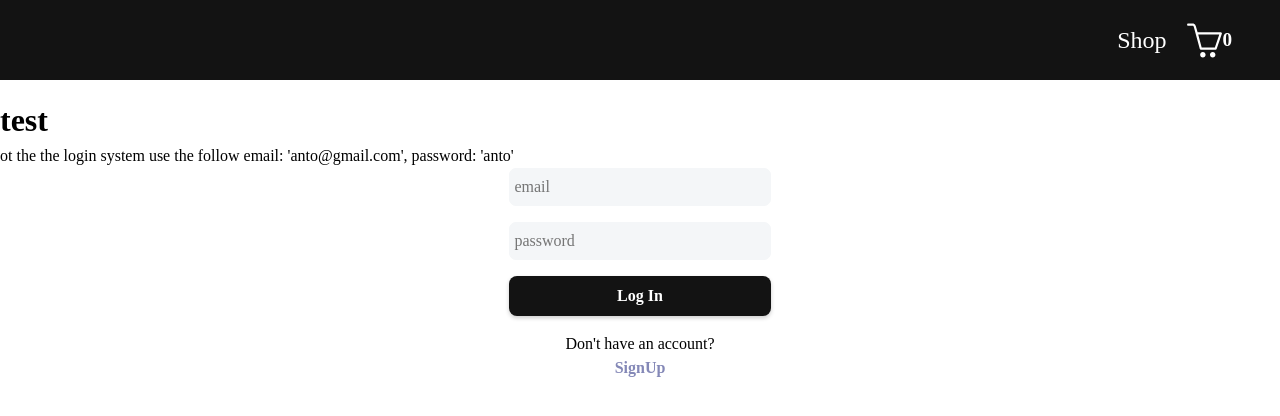
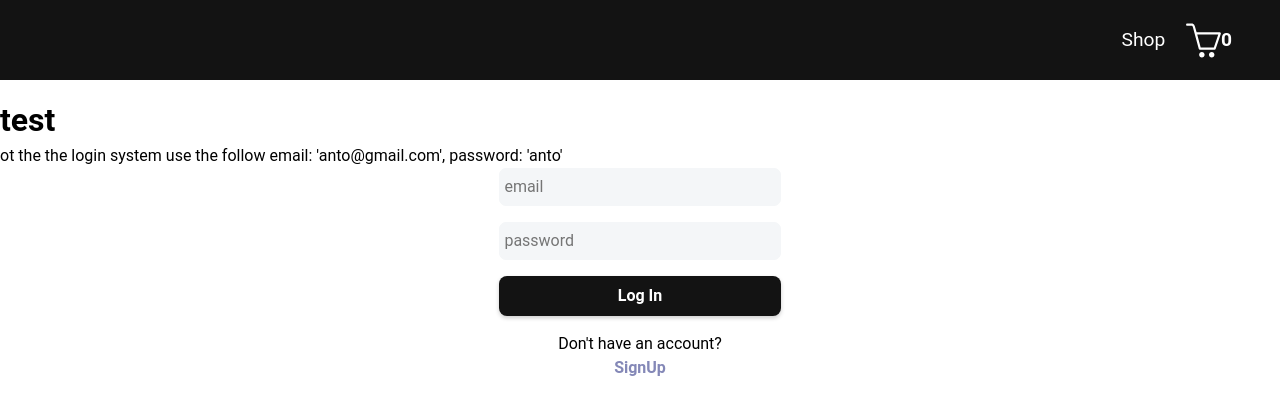
Before and after one commit to GiroFrm/ecommTypescript, a React (Vite) app in the folder ecomm/: page /login in a window 1280 px wide. Shown: the top 416 px of the page. Built offline with nearby package versions, Linux system fonts and the light colour scheme; no server answers.

Commit message:
Style: style products navBar Shop components

```diff
--- a/ecomm/src/App.css
+++ b/ecomm/src/App.css
@@ -1,3 +1,5 @@
 body{
     padding-bottom: 5rem;
+    font-family: 'Roboto', Arial, Helvetica, sans-serif;
+    font-size: 1rem;
 }
--- a/ecomm/src/components/Navbar/Navbar.module.css
+++ b/ecomm/src/components/Navbar/Navbar.module.css
@@ -19,7 +19,7 @@
     text-decoration: none;
     color: white;
     margin-left: 1.3rem;
-    font-size: 1.5rem;
+    font-size: 1.2rem;
   }
 
   .links a:hover {
@@ -28,7 +28,6 @@
   }
 
   .cartIcon{
-    font-size:1.2rem;
     font-weight: 700;
     display: flex;
     flex-direction: row;
--- a/ecomm/src/components/Shop/Shop.module.css
+++ b/ecomm/src/components/Shop/Shop.module.css
@@ -38,7 +38,7 @@
   }
 
   .product .price{
-    font-size: 1.5rem;
+    font-size: 1.3rem;
     font-weight: 600;
   }
 
```
